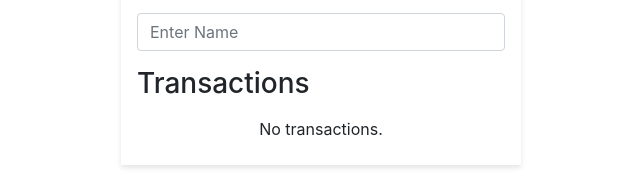
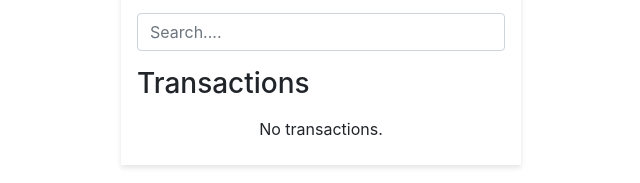
Before and after one commit to BanavathS45/Expenses, a plain HTML site: page index.html in a window 1280 px wide. Shown: the part 634-817 px from the top of the page, 319-959 px from the left. Drawn offline with nearby package versions, Linux system fonts and the light colour scheme.

Commit message:
Update index.html

```diff
--- a/index.html
+++ b/index.html
@@ -67,7 +67,7 @@
                 <button type="submit">Submit</button>
             </form>
         </section>
-        <input type="search" class="form-control mt-3 mb-3" placeholder="Enter Name" onkeyup="renderList()()" id="ser">
+        <input type="search" class="form-control mt-3 mb-3" placeholder="Search...." onkeyup="renderList()()" id="ser">
         <section>
             <h3>Transactions</h3>
             <ul id="transactionList"></ul>
```
